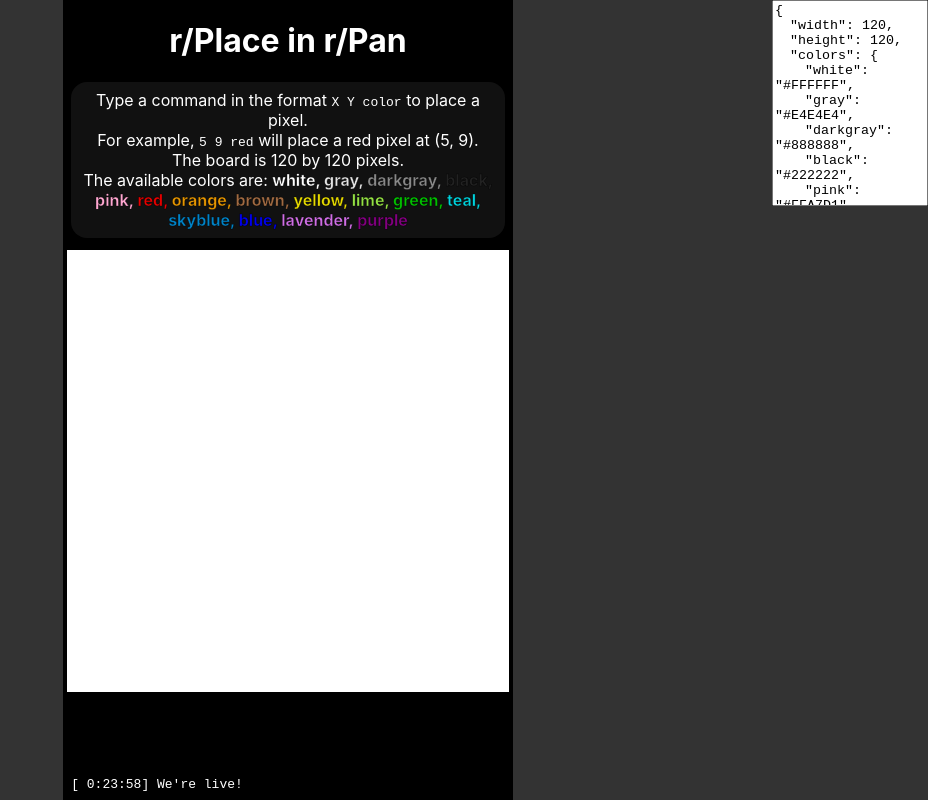
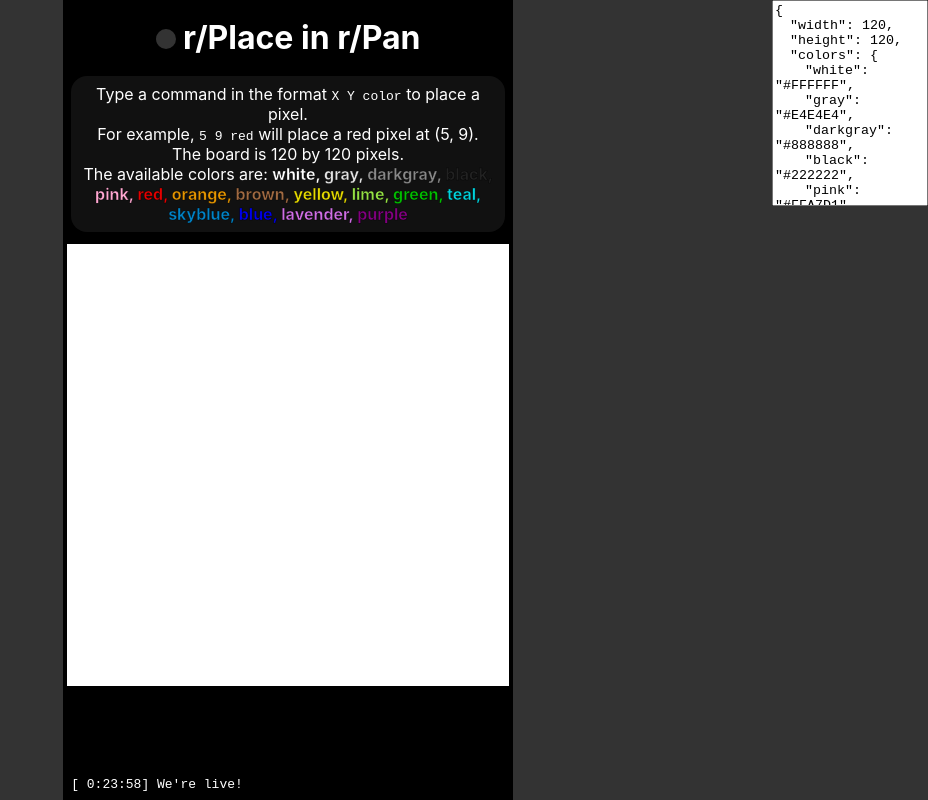
Before and after one commit to haykam821/Place-Live, a website: page src/index.html in a window 1280 px wide. Shown: the whole page, without its empty margins (352-1280 px from the left). Drawn offline with Linux system fonts and the light colour scheme.

Commit message:
Add pulsating circle effect
This animates when the live comment websocket is open.

```diff
--- a/src/index.html
+++ b/src/index.html
@@ -25,6 +25,36 @@
 				z-index: 5;
 				text-align: center;
 				position: relative;
+			}
+
+			h1 {
+				margin: 0;
+				padding-top: 18px;
+				padding-bottom: 11px;
+			}
+
+			@keyframes live-pulse {
+				from {
+					background-color: #333;
+				}
+				to {
+					background-color: red;
+				}
+			}
+
+			#live {
+				display: inline-block;
+				background-color: #333;
+				width: 20px;
+				height: 20px;
+				border-radius: 50%;
+			}
+			#live.socket-connected {
+				animation: live-pulse;
+				animation-direction: alternate;
+				animation-duration: 0.7s;
+				animation-iteration-count: infinite;
+				animation-timing-function: cubic-bezier();
 			}
 
 			#help {
@@ -84,7 +114,10 @@
 	<body>
 		<textarea id="settings">{}</textarea>
 		<div id="screen">
-			<h1>r/Place in r/Pan</h1>
+			<h1>
+				<div id="live"></div>
+				r/Place in r/Pan
+			</h1>
 			<p id="help">
 				Type a command in the format <code>X Y color</code> to place a pixel.<br/>
 				For example, <code>5 9 red</code> will place a red pixel at (5, 9).<br />
--- a/src/index.js
+++ b/src/index.js
@@ -1,6 +1,8 @@
 const screen = document.getElementById("screen");
 screen.style.height = window.innerHeight + "px";
 screen.style.width = (480 / 854) * window.innerHeight + "px";
+
+const liveIndicator = document.getElementById("live");
 
 let baseSettings = {
 	width: 120,
@@ -115,7 +117,13 @@
 
 if (settings.commentSocketURL) {
 	const socket = new WebSocket(settings.commentSocketURL);
-	socket.addEventListener("open", () => console.log("Socket opened!"));
+	socket.addEventListener("open", () => {
+		liveIndicator.classList.add("socket-connected");
+		console.log("Socket opened!");
+	});
+	socket.addEventListener("close", () => {
+		liveIndicator.classList.remove("socket-connected");
+	});
 	socket.addEventListener("message", event => {
 		let data = {};
 		try {
```
